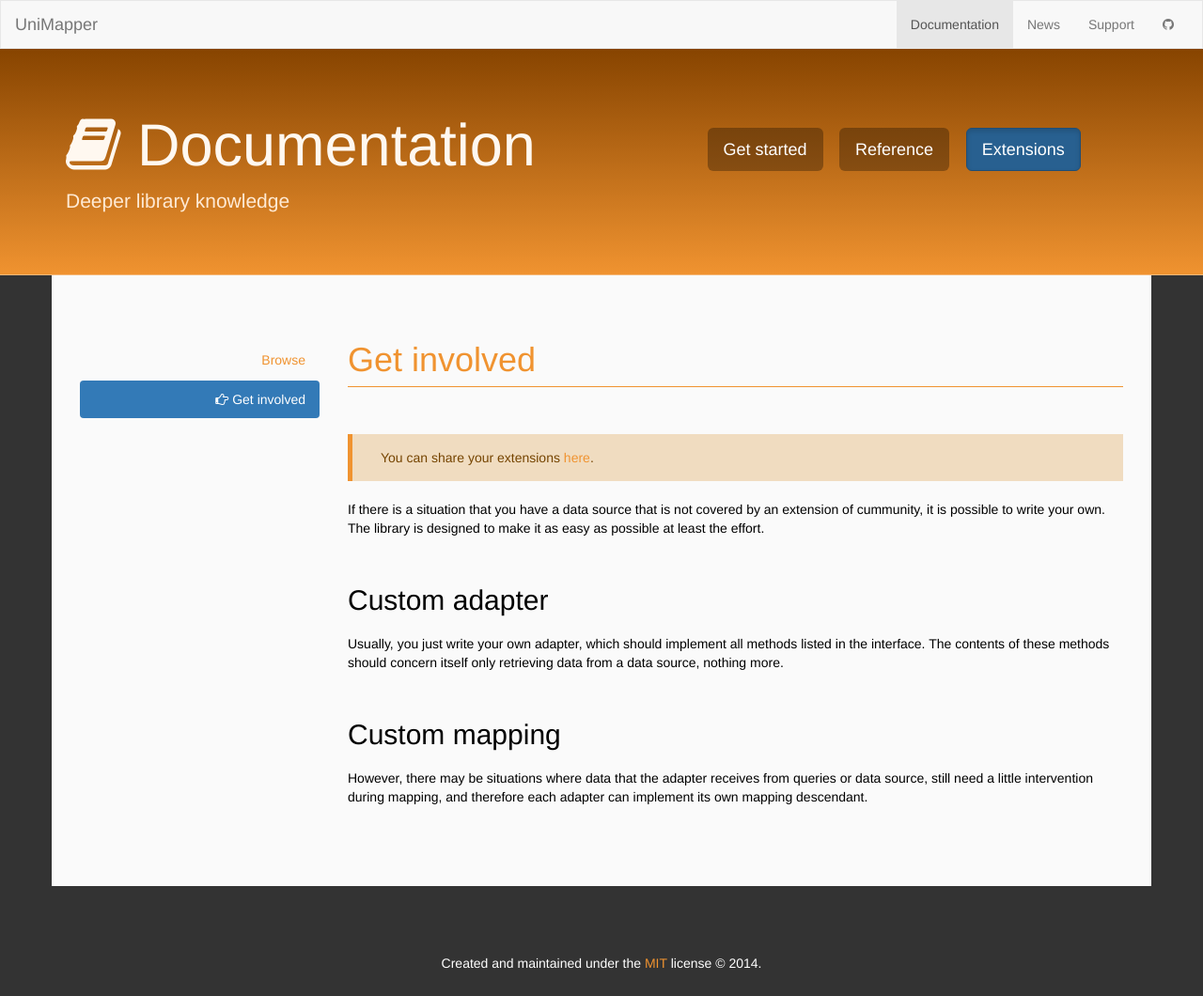
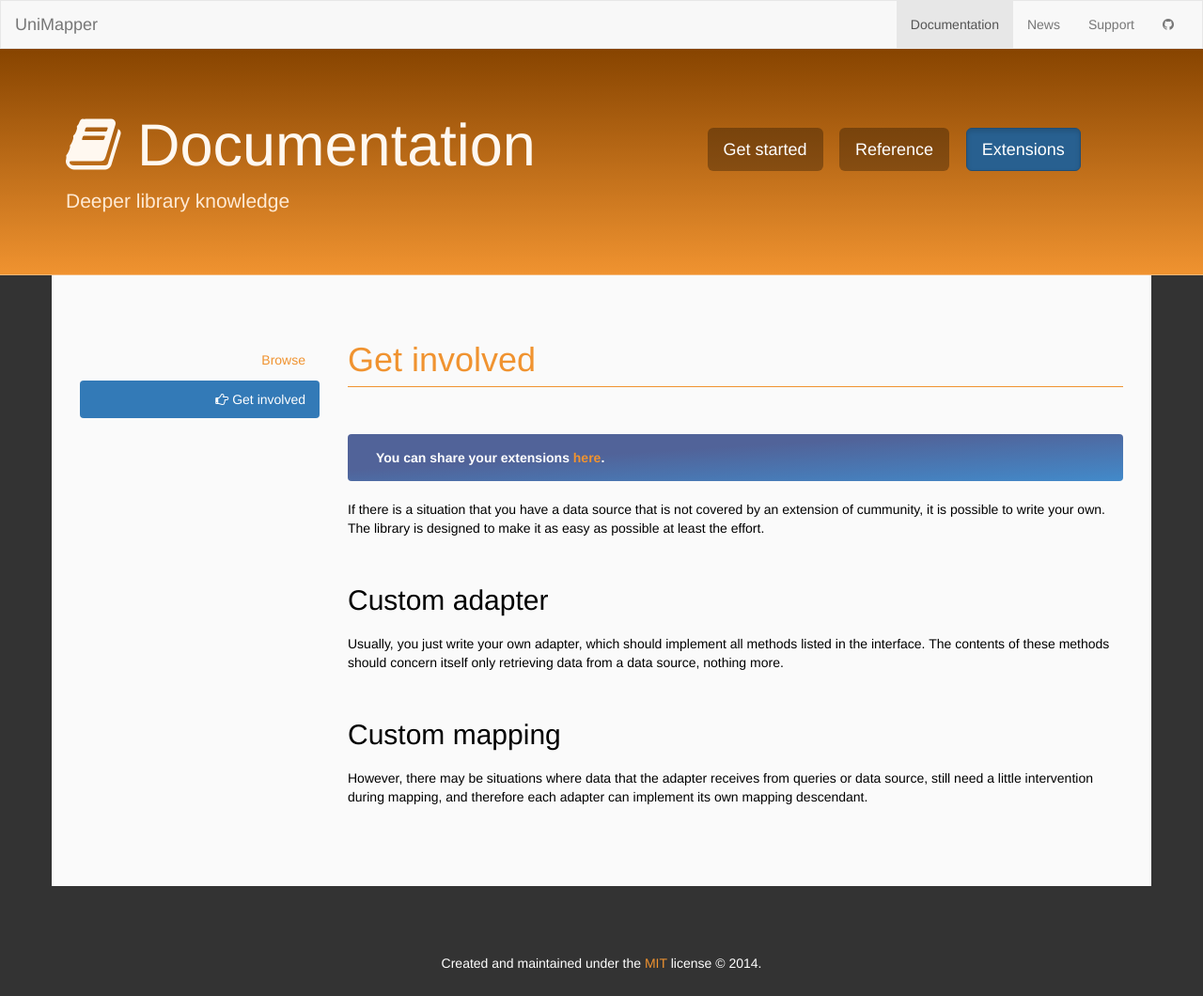
Before and after one commit to unimapper/unimapper.github.io, a Jekyll site: the page built from docs/extensions/get-involved.md, in a window 1280 px wide. Shown: the whole page at 94% size. Built offline with Jekyll 4.4.1, drawn with Linux system fonts in a browser that asks for light colours; nearby versions of some CDN libraries; the repository's description, which GitHub fills in, is left out; grey boxes are pictures that could not be loaded.

Commit message:
css: repainted blockquote

```diff
--- a/css/style.css
+++ b/css/style.css
@@ -85,9 +85,22 @@
 }
 .container-content blockquote {
     font-size: 14px;
-    border-left-color: #f09330;
-    background-color: #F0DCC0;
-    color: #754400;
+    border-left: none;
+    border-radius: 4px;
+    background-image: -webkit-gradient(
+        linear,
+        left top,
+        right bottom,
+        color-stop(0.38, #516399),
+        color-stop(1, #428ACA)
+    );
+    background-image: -o-linear-gradient(right bottom, #516399 38%, #428ACA 100%);
+    background-image: -moz-linear-gradient(right bottom, #516399 38%, #428ACA 100%);
+    background-image: -webkit-linear-gradient(right bottom, #516399 38%, #428ACA 100%);
+    background-image: -ms-linear-gradient(right bottom, #516399 38%, #428ACA 100%);
+    background-image: linear-gradient(to right bottom, #516399 38%, #428ACA 100%);
+    font-weight: bold;
+    color: #FFFFFF;
     padding: 15px 30px;
 }
 .footer {
```
